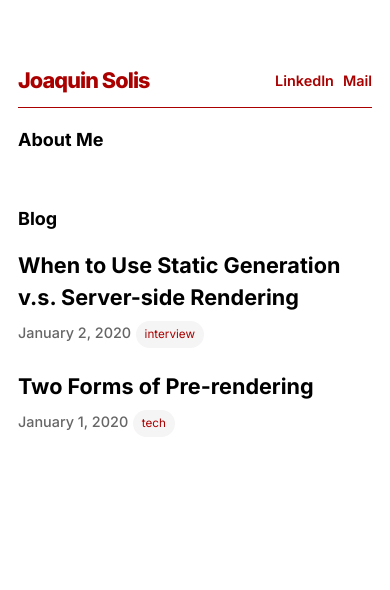
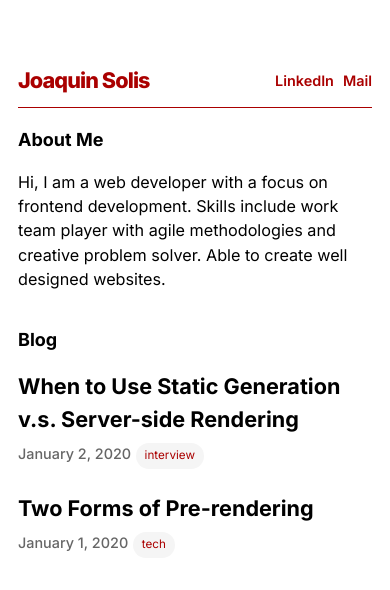
Before and after one commit to solisjoaquin/my-blog, a Next.js app: page / in a window 390 px wide. Shown: the top 590 px of the page. Built offline with nearby package versions, Linux system fonts and the light colour scheme.

Commit message:
change size font of p

```diff
--- a/styles/utils.module.css
+++ b/styles/utils.module.css
@@ -90,7 +90,7 @@
   }
 
   .paragraphHome {
-    font-size: 0rem;
+    font-size: 0.9rem;
     margin-bottom: 2rem;
   }
 }
```
